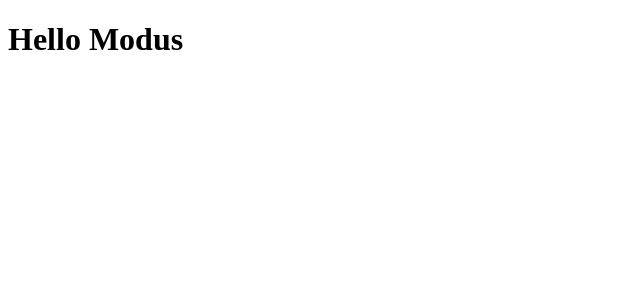
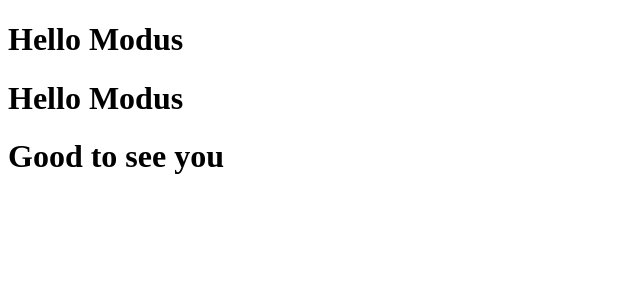
Before and after one commit to modus-andreiTosa/01-react-crash-course, a React (Vite) app: page / in a window 1280 px wide. Shown: the top 300 px of the page, without its empty margins (0-640 px from the left). Built offline with nearby package versions, Linux system fonts and the light colour scheme.

Commit message:
intro to basic JSX

```diff
--- a/src/App.tsx
+++ b/src/App.tsx
@@ -1,5 +1,6 @@
-const BasicComponent = (props: { children: JSX.Element | null }) =>
-  props.children;
+const BasicComponent = (props: {
+  children: JSX.Element | JSX.Element[] | null;
+}) => props.children;
 
 function App() {
   // In this file, we already have two core concepts of React: components and JSX.
@@ -10,12 +11,28 @@ function App() {
 
   // A basic React element is created either by calling React.createElement() or by enclosing content inside JSX tags. And this is different from a component.
   const element = <h1>Hello Modus</h1>;
+
+  // Since in JSX, we can use JavaScript expressions, we can render multiple elements in various fashions.
+  // Using an array of elements.
+  // The key attribute is used by React to identify which items have changed, are added, or are removed.
+  // This is an example of composition.
+  const elementsArray = [
+    <h1 key="1">Hello Modus</h1>,
+    <h1 key="2">Good to see you</h1>,
+  ];
+
   // A component is a function or a class that optionally accepts inputs (called “props”) and returns a React node.
   // The component function should be named with a capital letter. This is because React treats components starting with lowercase letters as DOM tags.
   // The component function should also be a pure function. It should not have any side effects.
   // The retrun value of the component should describe how a section of the UI should appear.
   // Curly braces are used to embed JavaScript expressions in JSX.
-  return <BasicComponent>{element}</BasicComponent>;
+  return (
+    <div>
+      {/* This is also an example of composition using the curly braces to embed JavaScript variables. */}
+      <BasicComponent>{element}</BasicComponent>
+      <BasicComponent>{elementsArray}</BasicComponent>
+    </div>
+  );
 }
 
 export default App;
```
